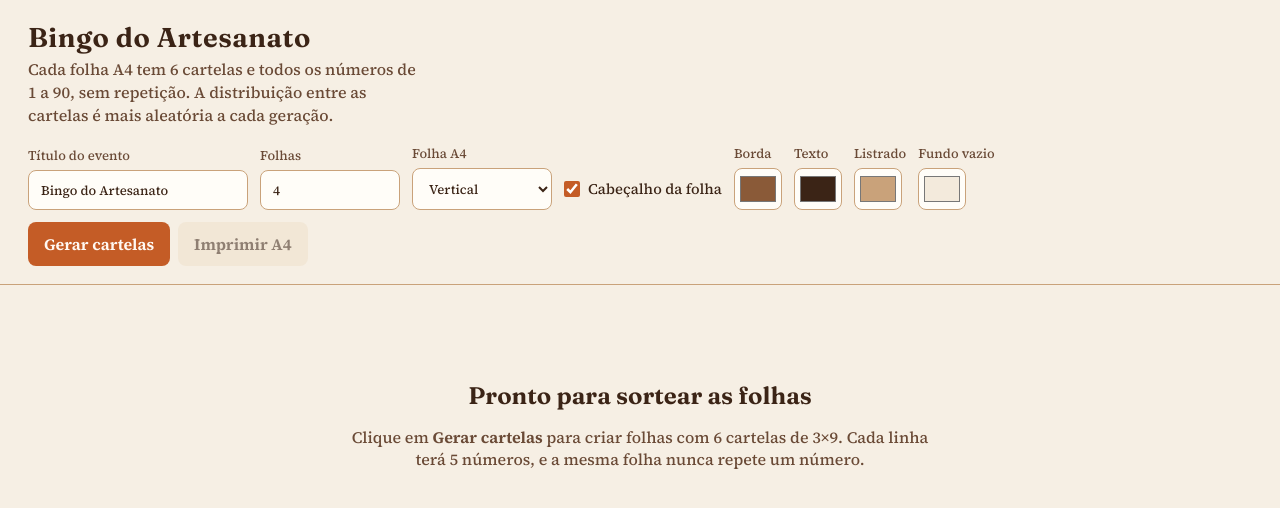
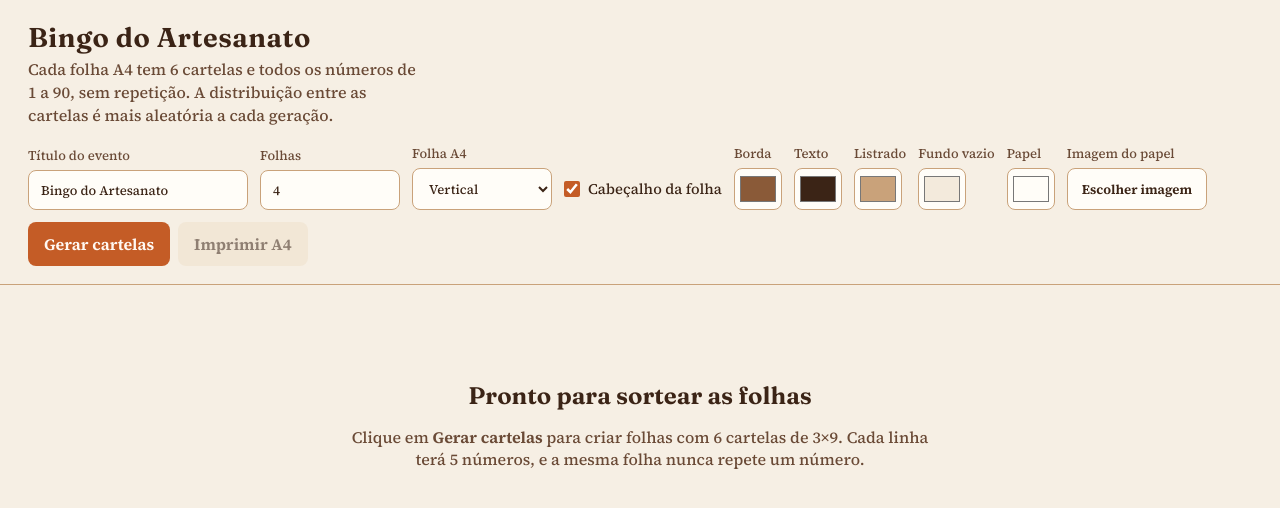
Before and after one commit to bretzke/bingo, a React (Vite) app: page / in a window 1280 px wide. Shown: the top 508 px of the page. Built offline with nearby package versions, Linux system fonts and the light colour scheme.

Commit message:
Add customizable A4 paper color and background image

```diff
--- a/src/App.tsx
+++ b/src/App.tsx
@@ -11,6 +11,7 @@ const DEFAULT_COLORS: CardColors = {
   text: "#3b2416",
   stripe: "#c9a27a",
   empty: "#f3eadc",
+  paper: "#fffdf8",
 };
 
 function clampSheetCount(value: number): number {
@@ -24,6 +25,7 @@ export function App() {
   const [orientation, setOrientation] = useState<PageOrientation>("portrait");
   const [showHeader, setShowHeader] = useState(true);
   const [colors, setColors] = useState<CardColors>(DEFAULT_COLORS);
+  const [paperImage, setPaperImage] = useState<string | null>(null);
   const [sheets, setSheets] = useState<Sheet[]>([]);
 
   useEffect(() => {
@@ -61,6 +63,8 @@ export function App() {
         onOrientationChange={setOrientation}
         onShowHeaderChange={setShowHeader}
         onColorsChange={setColors}
+        paperImage={paperImage}
+        onPaperImageChange={setPaperImage}
         onGenerate={handleGenerate}
         onPrint={() => window.print()}
       />
@@ -82,6 +86,7 @@ export function App() {
               "--card-text": colors.text,
               "--card-stripe": colors.stripe,
               "--card-empty": colors.empty,
+              "--paper-bg": colors.paper,
             } as CSSProperties
           }
         >
@@ -93,6 +98,7 @@ export function App() {
               title={title.trim() || DEFAULT_TITLE}
               orientation={orientation}
               showHeader={showHeader}
+              paperImage={paperImage}
             />
           ))}
         </main>
--- a/src/bingo/types.ts
+++ b/src/bingo/types.ts
@@ -8,4 +8,5 @@ export type CardColors = {
   text: string;
   stripe: string;
   empty: string;
+  paper: string;
 };
--- a/src/components/BingoSheet.tsx
+++ b/src/components/BingoSheet.tsx
@@ -7,23 +7,35 @@ type BingoSheetProps = {
   title: string;
   orientation: PageOrientation;
   showHeader: boolean;
+  paperImage: string | null;
 };
 
 function pad(value: number): string {
   return String(value).padStart(2, "0");
 }
 
-export function BingoSheet({ cards, index, title, orientation, showHeader }: BingoSheetProps) {
+export function BingoSheet({
+  cards,
+  index,
+  title,
+  orientation,
+  showHeader,
+  paperImage,
+}: BingoSheetProps) {
   const sheetClass = [
     "sheet",
     `sheet-${orientation}`,
     showHeader ? "" : "sheet-no-header",
+    paperImage ? "sheet-has-image" : "",
   ]
     .filter(Boolean)
     .join(" ");
 
   return (
-    <section className={sheetClass}>
+    <section
+      className={sheetClass}
+      style={paperImage ? { backgroundImage: `url(${paperImage})` } : undefined}
+    >
       {showHeader ? (
         <header className="sheet-head">
           <div className="sheet-title">{title}</div>
--- a/src/components/Controls.tsx
+++ b/src/components/Controls.tsx
@@ -1,4 +1,4 @@
-import type { FormEvent } from "react";
+import type { ChangeEvent, FormEvent } from "react";
 import type { CardColors, PageOrientation } from "../bingo/types";
 
 type ControlsProps = {
@@ -13,6 +13,8 @@ type ControlsProps = {
   onOrientationChange: (value: PageOrientation) => void;
   onShowHeaderChange: (value: boolean) => void;
   onColorsChange: (colors: CardColors) => void;
+  paperImage: string | null;
+  onPaperImageChange: (image: string | null) => void;
   onGenerate: () => void;
   onPrint: () => void;
 };
@@ -29,12 +31,30 @@ export function Controls({
   onOrientationChange,
   onShowHeaderChange,
   onColorsChange,
+  paperImage,
+  onPaperImageChange,
   onGenerate,
   onPrint,
 }: ControlsProps) {
   function handleSubmit(event: FormEvent<HTMLFormElement>) {
     event.preventDefault();
     onGenerate();
+  }
+
+  function handlePaperImage(event: ChangeEvent<HTMLInputElement>) {
+    const file = event.target.files?.[0];
+    event.target.value = "";
+    if (!file || !file.type.startsWith("image/")) {
+      return;
+    }
+
+    const reader = new FileReader();
+    reader.onload = () => {
+      if (typeof reader.result === "string") {
+        onPaperImageChange(reader.result);
+      }
+    };
+    reader.readAsDataURL(file);
   }
 
   return (
@@ -116,6 +136,32 @@ export function Controls({
             onChange={(event) => onColorsChange({ ...colors, empty: event.target.value })}
           />
         </label>
+        <label className="color-field">
+          Papel
+          <input
+            type="color"
+            value={colors.paper}
+            onChange={(event) => onColorsChange({ ...colors, paper: event.target.value })}
+          />
+        </label>
+        <label className="file-field">
+          Imagem do papel
+          <span className="file-actions">
+            <span className="file-button">
+              {paperImage ? "Trocar imagem" : "Escolher imagem"}
+              <input type="file" accept="image/*" onChange={handlePaperImage} />
+            </span>
+            {paperImage ? (
+              <button
+                className="secondary"
+                type="button"
+                onClick={() => onPaperImageChange(null)}
+              >
+                Remover
+              </button>
+            ) : null}
+          </span>
+        </label>
         <div className="actions">
           <button className="primary" type="submit">
             Gerar cartelas
--- a/src/styles.css
+++ b/src/styles.css
@@ -130,6 +130,38 @@ select {
   cursor: pointer;
 }
 
+.file-field {
+  min-width: 180px;
+}
+
+.file-actions {
+  display: flex;
+  gap: 8px;
+  align-items: center;
+}
+
+.file-button {
+  position: relative;
+  display: inline-flex;
+  align-items: center;
+  justify-content: center;
+  min-height: 42px;
+  padding: 0 14px;
+  border: 1px solid var(--line);
+  border-radius: 8px;
+  background: var(--card);
+  color: var(--ink);
+  font-weight: 600;
+  cursor: pointer;
+}
+
+.file-button input {
+  position: absolute;
+  inset: 0;
+  opacity: 0;
+  cursor: pointer;
+}
+
 .actions {
   display: flex;
   gap: 8px;
@@ -174,7 +206,10 @@ button:disabled {
   min-height: 297mm;
   margin: 0 auto;
   padding: 9mm 8mm 8mm;
-  background: var(--card);
+  background-color: var(--paper-bg, var(--card));
+  background-position: center;
+  background-size: cover;
+  background-repeat: no-repeat;
   box-shadow: 0 18px 40px var(--shadow);
   border: 1px solid #e7d3b8;
 }
@@ -372,6 +407,7 @@ button:disabled {
     height: 195mm;
   }
 
+  .sheet,
   .card,
   .cell {
     -webkit-print-color-adjust: exact;
```
